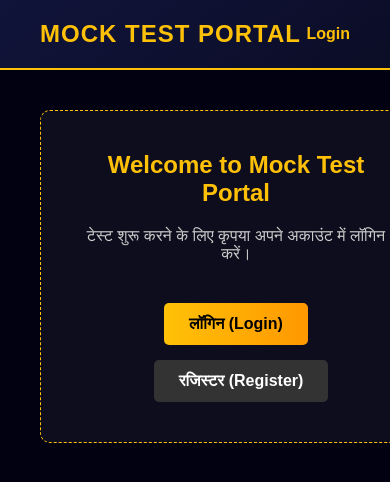
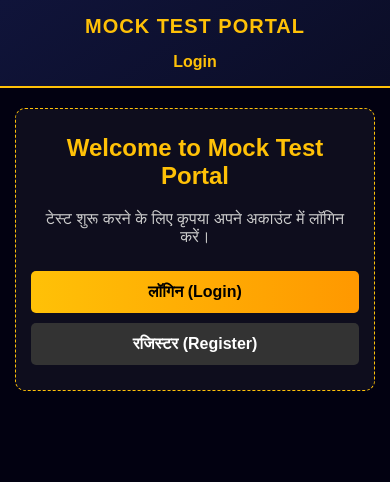
Before and after one commit to as4015231-star/MockTestPortal, a Django app: page / in a window 390 px wide; the page is wider, and only the part inside the window is pictured. Shown: the top 482 px of that part. Run offline with Django 5.2, Linux system fonts and the light colour scheme.

Commit message:
Fixed mobile responsive design for home page

```diff
--- a/portal/templates/portal/home.html
+++ b/portal/templates/portal/home.html
@@ -2,8 +2,15 @@
 <html lang="en">
 <head>
     <meta charset="UTF-8">
+    <!-- 🚀 NAYA: Viewport Meta Tag (यह मोबाइल पर पेज को सही साइज में सेट करता है) -->
+    <meta name="viewport" content="width=device-width, initial-scale=1.0, maximum-scale=1.0, user-scalable=no">
     <title>KBC Mock Test - Dashboard</title>
     <style>
+        /* 🚀 NAYA: Box Sizing (पैडिंग को चौड़ाई के अंदर ही रखता है) */
+        *, *::before, *::after {
+            box-sizing: border-box;
+        }
+
         body { background-color: #020111; color: white; font-family: 'Arial', sans-serif; margin: 0; padding: 0; }
         .header { background: linear-gradient(145deg, #10143a, #0b0d26); padding: 20px 40px; display: flex; justify-content: space-between; align-items: center; border-bottom: 2px solid #ffc107; }
         .header h1 { color: #ffc107; margin: 0; font-size: 24px; text-transform: uppercase; letter-spacing: 1px; }
@@ -21,7 +28,7 @@
         .error-msg { color: #ff4c4c; background: rgba(255,76,76,0.1); border-color: #ff4c4c; }
         .login-prompt-btn { background: linear-gradient(90deg, #ffc107, #ff9800); color: black; padding: 12px 25px; text-decoration: none; font-weight: bold; border-radius: 5px; display: inline-block; margin-top: 15px; }
 
-        /* 🚀 NEW: Profile Dropdown Styles */
+        /* Profile Dropdown Styles */
         .profile-dropdown {
             position: relative;
             display: inline-block;
@@ -86,6 +93,44 @@
         .show {
             display: block;
         }
+
+        /* 🚀 NAYA: Mobile Responsiveness (Media Queries) */
+        @media (max-width: 768px) {
+            .header {
+                flex-direction: column;
+                padding: 15px;
+                gap: 15px;
+                text-align: center;
+            }
+            .header h1 {
+                font-size: 20px;
+            }
+            .main-content {
+                padding: 20px 15px;
+            }
+            .welcome-box {
+                padding: 25px 15px;
+                width: 100%;
+            }
+            .test-form {
+                flex-direction: column !important; /* मोबाइल पर इनपुट और बटन ऊपर-नीचे होंगे */
+            }
+            .test-input {
+                width: 100%; /* मोबाइल पर 100% चौड़ा */
+            }
+            .start-btn {
+                width: 100%; /* मोबाइल पर 100% चौड़ा */
+            }
+            .login-prompt-btn {
+                display: block;
+                width: 100%;
+                margin: 10px 0 0 0 !important;
+            }
+            .dropdown-content {
+                right: 50%;
+                transform: translateX(50%); /* मोबाइल पर ड्रॉपडाउन को बीच में रखता है */
+            }
+        }
     </style>
 </head>
 <body>
@@ -93,15 +138,12 @@
         <h1>Mock Test Portal</h1>
         <div class="user-info">
             {% if user.is_authenticated %}
-                <!-- 🚀 NEW: Dropdown Profile Menu -->
                 <div class="profile-dropdown">
-                    <!-- बटन: यूज़र का नाम और मोबाइल के आखिरी 4 अंक -->
                     <button onclick="toggleDropdown()" class="profile-btn">
                         👤 {{ request.user.full_name }} ({{ request.user.mobile_number|stringformat:"s"|slice:"-4:" }}) ▼
                     </button>
 
                     <div id="userDropdown" class="dropdown-content">
-                        <!-- वॉलेट का बैलेंस भी ड्रॉपडाउन में दिखा दिया है -->
                         <a href="{% url 'wallet_dashboard' %}">💳 My Wallet (₹{{ request.user.student_profile.wallet_balance }})</a>
                         <a href="{% url 'profile' %}">⚙️ My Profile</a>
                         <a href="{% url 'logout' %}" style="color: #ff4c4c;">🚪 Logout</a>
@@ -115,7 +157,6 @@
 
     <div class="main-content">
         <div class="welcome-box">
-            <!-- एरर या सफलता के मैसेज -->
             {% if messages %}
                 <div style="margin: 15px 0;">
                     {% for message in messages %}
@@ -124,51 +165,43 @@
                 </div>
             {% endif %}
 
-            <!-- 🚀 अगर यूज़र लॉगिन है -->
             {% if user.is_authenticated %}
                 <h2 style="color: #ffc107; margin-top: 0;">Welcome, {{ request.user.student_profile.display_name|default:user.full_name }}!</h2>
 
-                <!-- चेक करें कि प्लान है या नहीं -->
                 {% if has_plan %}
                     <p style="color: #ccc; font-size: 16px; margin-bottom: 25px;">Ready for your test? Enter the Test Code below:</p>
 
-                    <form action="{% url 'start_test' %}" method="POST" style="display: flex; gap: 10px; justify-content: center;">
+                    <!-- 🚀 NAYA: Form में 'test-form' क्लास जोड़ी गई है -->
+                    <form action="{% url 'start_test' %}" method="POST" class="test-form" style="display: flex; gap: 10px; justify-content: center;">
                         {% csrf_token %}
                         <input type="text" name="test_code" placeholder="Enter Test Code" required class="test-input">
                         <button type="submit" class="start-btn">Start Exam</button>
                     </form>
                 {% else %}
-                    <!-- अगर प्लान एक्सपायर हो गया है तो यह पेमेंट बॉक्स दिखाएं -->
                     <div style="background: rgba(255, 0, 0, 0.1); border: 1px dashed #ff4c4c; padding: 20px; border-radius: 10px; margin-top: 20px;">
                         <h3 style="color: #ff4c4c; margin-top: 0;">⚠️ आपका फ्री ट्रायल समाप्त हो गया है!</h3>
-                        <p style="color: #ccc; font-size: 14px;">आगे टेस्ट देने के लिए कृपया अपना सब्सक्रिप्शन रिन्यू करें。</p>
+                        <p style="color: #ccc; font-size: 14px;">आगे टेस्ट देने के लिए कृपया अपना सब्सक्रिप्शन रिन्यू करें।</p>
 
-                        <a href="{% url 'initiate_payment' %}"
-                           style="display: inline-block; background: linear-gradient(90deg, #ffc107, #ff9800); color: black; padding: 12px 25px; text-decoration: none; font-weight: bold; border-radius: 5px; margin-top: 15px;">
-                           अभी पेमेंट करें (Pay Now)
-                        </a>
+                        <a href="{% url 'initiate_payment' %}" class="login-prompt-btn">अभी पेमेंट करें (Pay Now)</a>
                     </div>
                 {% endif %}
 
-            <!-- 🚀 अगर यूज़र लॉगिन नहीं है (नया विज़िटर) -->
             {% else %}
                 <h2 style="color: #ffc107; margin-top: 0;">Welcome to Mock Test Portal</h2>
                 <p style="color: #ccc; font-size: 16px; margin-bottom: 25px;">टेस्ट शुरू करने के लिए कृपया अपने अकाउंट में लॉगिन करें।</p>
 
                 <a href="{% url 'login' %}" class="login-prompt-btn">लॉगिन (Login)</a>
-                <a href="{% url 'signup' %}" class="login-prompt-btn" style="background: #333; color: white; margin-left: 10px;">रजिस्टर (Register)</a>
+                <a href="{% url 'signup' %}" class="login-prompt-btn" style="background: #333; color: white;">रजिस्टर (Register)</a>
             {% endif %}
 
         </div>
     </div>
 
-    <!-- 🚀 NEW: Dropdown Toggle Logic -->
     <script>
         function toggleDropdown() {
             document.getElementById("userDropdown").classList.toggle("show");
         }
 
-        // अगर यूज़र ड्रॉपडाउन के बाहर कहीं भी क्लिक करता है, तो मेनू बंद हो जाएगा
         window.onclick = function(event) {
             if (!event.target.matches('.profile-btn')) {
                 var dropdowns = document.getElementsByClassName("dropdown-content");
```
